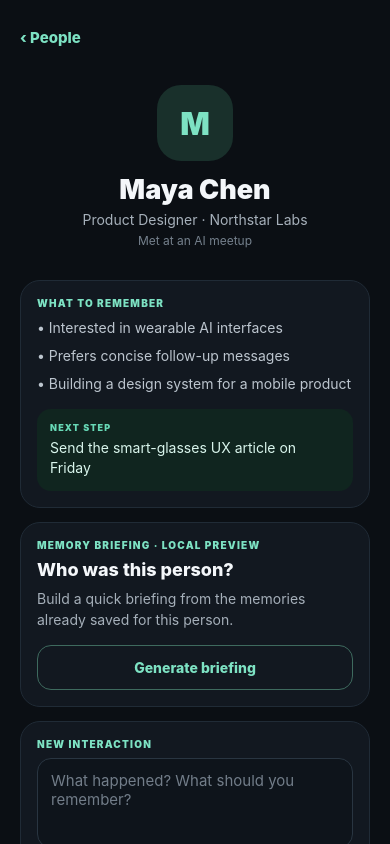
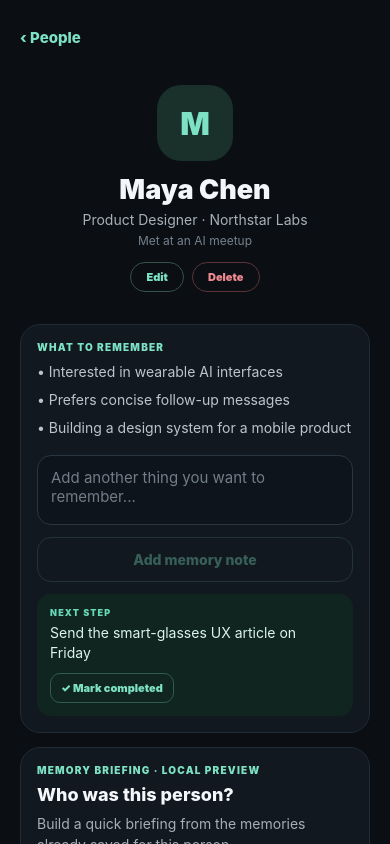
Before and after one commit to Sweedycat/ai-memory-app, a React Native app: screen / in a window 390 px wide. Both pictures are taken after a click on the element 195 px from the left and 522 px from the top of the page. Built offline with nearby package versions, Linux system fonts and the light colour scheme.

Commit message:
feat: add person management and follow-up actions

```diff
--- a/App.tsx
+++ b/App.tsx
@@ -1,5 +1,6 @@
 import React, { useMemo, useState } from 'react';
 import {
+  Alert,
   Pressable,
   SafeAreaView,
   ScrollView,
@@ -15,7 +16,24 @@ import { usePersistentPeople } from './src/hooks/usePersistentPeople';
 import { MemoryPerson } from './src/types';
 import { buildMemoryBriefing } from './src/utils/buildMemoryBriefing';
 
-type Screen = 'home' | 'detail' | 'add';
+type Screen = 'home' | 'detail' | 'add' | 'edit';
+type PersonForm = {
+  name: string;
+  role: string;
+  company: string;
+  relationship: string;
+  note: string;
+  followUp: string;
+};
+
+const emptyForm: PersonForm = {
+  name: '',
+  role: '',
+  company: '',
+  relationship: '',
+  note: '',
+  followUp: '',
+};
 
 export default function App() {
   const [people, setPeople, storageReady] = usePersistentPeople(mockPeople);
@@ -24,14 +42,8 @@ export default function App() {
   const [selectedId, setSelectedId] = useState<string | null>(mockPeople[0]?.id ?? null);
   const [briefing, setBriefing] = useState('');
   const [interactionText, setInteractionText] = useState('');
-  const [form, setForm] = useState({
-    name: '',
-    role: '',
-    company: '',
-    relationship: '',
-    note: '',
-    followUp: '',
-  });
+  const [memoryText, setMemoryText] = useState('');
+  const [form, setForm] = useState<PersonForm>(emptyForm);
 
   const selected = useMemo(
     () => people.find((person) => person.id === selectedId) ?? null,
@@ -63,7 +75,27 @@ export default function App() {
     setSelectedId(id);
     setBriefing('');
     setInteractionText('');
+    setMemoryText('');
     setScreen('detail');
+  }
+
+  function openAddPerson() {
+    setForm(emptyForm);
+    setScreen('add');
+  }
+
+  function openEditPerson() {
+    if (!selected) return;
+
+    setForm({
+      name: selected.name,
+      role: selected.role ?? '',
+      company: selected.company ?? '',
+      relationship: selected.relationship,
+      note: selected.notes[0] ?? '',
+      followUp: selected.followUp ?? '',
+    });
+    setScreen('edit');
   }
 
   function addPerson() {
@@ -83,8 +115,33 @@ export default function App() {
     };
 
     setPeople((current) => [person, ...current]);
-    setForm({ name: '', role: '', company: '', relationship: '', note: '', followUp: '' });
+    setForm(emptyForm);
     setSelectedId(id);
+    setBriefing('');
+    setScreen('detail');
+  }
+
+  function saveEditedPerson() {
+    if (!selected || !form.name.trim()) return;
+
+    setPeople((current) =>
+      current.map((person) => {
+        if (person.id !== selected.id) return person;
+
+        const firstNote = form.note.trim();
+        const restOfNotes = person.notes.slice(1);
+
+        return {
+          ...person,
+          name: form.name.trim(),
+          role: form.role.trim() || undefined,
+          company: form.company.trim() || undefined,
+          relationship: form.relationship.trim() || 'Contact',
+          notes: firstNote ? [firstNote, ...restOfNotes] : restOfNotes,
+          followUp: form.followUp.trim() || undefined,
+        };
+      }),
+    );
     setBriefing('');
     setScreen('detail');
   }
@@ -116,12 +173,66 @@ export default function App() {
     setBriefing('');
   }
 
-  if (screen === 'add') {
+  function addMemoryNote() {
+    const text = memoryText.trim();
+    if (!selected || !text) return;
+
+    setPeople((current) =>
+      current.map((person) =>
+        person.id === selected.id
+          ? { ...person, notes: [text, ...person.notes] }
+          : person,
+      ),
+    );
+    setMemoryText('');
+    setBriefing('');
+  }
+
+  function completeFollowUp() {
+    if (!selected) return;
+
+    setPeople((current) =>
+      current.map((person) =>
+        person.id === selected.id ? { ...person, followUp: undefined } : person,
+      ),
+    );
+    setBriefing('');
+  }
+
+  function deleteSelectedPerson() {
+    if (!selected) return;
+
+    Alert.alert(
+      'Delete person?',
+      `${selected.name} and all saved interactions on this device will be removed.`,
+      [
+        { text: 'Cancel', style: 'cancel' },
+        {
+          text: 'Delete',
+          style: 'destructive',
+          onPress: () => {
+            setPeople((current) => current.filter((person) => person.id !== selected.id));
+            setSelectedId(null);
+            setBriefing('');
+            setScreen('home');
+          },
+        },
+      ],
+    );
+  }
+
+  if (screen === 'add' || screen === 'edit') {
+    const isEdit = screen === 'edit';
+
     return (
       <Page>
-        <Back onPress={() => setScreen('home')} />
-        <Text style={styles.titleSmall}>Add a person</Text>
-        <Text style={styles.sub}>Save the context now so you do not have to rely on memory later.</Text>
+        <Back onPress={() => setScreen(isEdit ? 'detail' : 'home')} />
+        <Text style={styles.titleSmall}>{isEdit ? 'Edit person' : 'Add a person'}</Text>
+        <Text style={styles.sub}>
+          {isEdit
+            ? 'Keep the profile accurate as your relationship and context change.'
+            : 'Save the context now so you do not have to rely on memory later.'}
+        </Text>
 
         <Card>
           <Field label="NAME *" value={form.name} onChange={(name) => setForm({ ...form, name })} />
@@ -133,7 +244,7 @@ export default function App() {
             onChange={(relationship) => setForm({ ...form, relationship })}
           />
           <Field
-            label="FIRST MEMORY"
+            label={isEdit ? 'PRIMARY MEMORY' : 'FIRST MEMORY'}
             value={form.note}
             onChange={(note) => setForm({ ...form, note })}
             multiline
@@ -144,7 +255,11 @@ export default function App() {
             onChange={(followUp) => setForm({ ...form, followUp })}
             multiline
           />
-          <Action label="Save person" onPress={addPerson} disabled={!form.name.trim()} />
+          <Action
+            label={isEdit ? 'Save changes' : 'Save person'}
+            onPress={isEdit ? saveEditedPerson : addPerson}
+            disabled={!form.name.trim()}
+          />
         </Card>
       </Page>
     );
@@ -164,23 +279,43 @@ export default function App() {
             {[selected.role, selected.company].filter(Boolean).join(' · ') || 'Contact'}
           </Text>
           <Text style={styles.mutedCenter}>{selected.relationship}</Text>
+          <View style={styles.profileActions}>
+            <MiniAction label="Edit" onPress={openEditPerson} />
+            <MiniAction label="Delete" onPress={deleteSelectedPerson} danger />
+          </View>
         </View>
 
         <Card>
           <Label text="WHAT TO REMEMBER" />
           {selected.notes.length ? (
-            selected.notes.map((note) => (
-              <Text key={note} style={styles.note}>• {note}</Text>
+            selected.notes.map((note, index) => (
+              <Text key={`${note}-${index}`} style={styles.note}>• {note}</Text>
             ))
           ) : (
             <Text style={styles.muted}>No memory notes yet.</Text>
           )}
+
+          <TextInput
+            value={memoryText}
+            onChangeText={setMemoryText}
+            multiline
+            placeholder="Add another thing you want to remember..."
+            placeholderTextColor="#727D89"
+            style={[styles.input, styles.multilineSmall]}
+          />
+          <OutlineAction label="Add memory note" onPress={addMemoryNote} disabled={!memoryText.trim()} />
+
           {selected.followUp ? (
             <View style={styles.followUp}>
               <Text style={styles.followUpLabel}>NEXT STEP</Text>
               <Text style={styles.followUpText}>{selected.followUp}</Text>
+              <Pressable onPress={completeFollowUp} style={styles.followUpDone}>
+                <Text style={styles.followUpDoneText}>✓ Mark completed</Text>
+              </Pressable>
             </View>
-          ) : null}
+          ) : (
+            <Text style={styles.followUpComplete}>No open follow-up.</Text>
+          )}
         </Card>
 
         <Card>
@@ -255,7 +390,7 @@ export default function App() {
           <Text style={styles.sectionTitle}>People</Text>
           <Text style={styles.muted}>{filtered.length} matching memories</Text>
         </View>
-        <Pressable style={styles.addButton} onPress={() => setScreen('add')}>
+        <Pressable style={styles.addButton} onPress={openAddPerson}>
           <Text style={styles.addButtonText}>+ Add person</Text>
         </Pressable>
       </View>
@@ -281,7 +416,7 @@ export default function App() {
         <Text style={styles.cardTitle}>Phone first. Glasses later.</Text>
         <Text style={styles.body}>
           {storageReady
-            ? 'Your people and interactions are now saved on this device. Cloud sync, real AI and smart-glasses input are the next layers.'
+            ? 'Your people and interactions are saved on this device. Cloud sync, real AI and smart-glasses input are the next layers.'
             : 'Loading your saved memories on this device...'}
         </Text>
         <View style={styles.pills}>
@@ -347,8 +482,28 @@ function Action({ label, onPress, disabled = false }: { label: string; onPress:
   );
 }
 
-function OutlineAction({ label, onPress }: { label: string; onPress: () => void }) {
-  return <Pressable onPress={onPress} style={styles.outline}><Text style={styles.outlineText}>{label}</Text></Pressable>;
+function OutlineAction({
+  label,
+  onPress,
+  disabled = false,
+}: {
+  label: string;
+  onPress: () => void;
+  disabled?: boolean;
+}) {
+  return (
+    <Pressable onPress={onPress} disabled={disabled} style={[styles.outline, disabled && styles.disabled]}>
+      <Text style={styles.outlineText}>{label}</Text>
+    </Pressable>
+  );
+}
+
+function MiniAction({ label, onPress, danger = false }: { label: string; onPress: () => void; danger?: boolean }) {
+  return (
+    <Pressable onPress={onPress} style={[styles.miniAction, danger && styles.miniActionDanger]}>
+      <Text style={[styles.miniActionText, danger && styles.miniActionTextDanger]}>{label}</Text>
+    </Pressable>
+  );
 }
 
 function Stat({ value, label }: { value: number; label: string }) {
@@ -377,11 +532,12 @@ const styles = StyleSheet.create({
   body: { color: '#A5AFB9', fontSize: 14, lineHeight: 21, marginTop: 8 },
   input: { backgroundColor: '#0E141B', borderRadius: 14, borderWidth: 1, borderColor: '#293541', color: '#F4F7FA', fontSize: 15, paddingHorizontal: 13, paddingVertical: 12 },
   multiline: { minHeight: 90, textAlignVertical: 'top' },
+  multilineSmall: { minHeight: 70, textAlignVertical: 'top', marginTop: 10 },
   field: { marginBottom: 14 },
   action: { backgroundColor: '#7DE2C3', borderRadius: 14, alignItems: 'center', paddingVertical: 14, marginTop: 10 },
   disabled: { opacity: 0.35 },
   actionText: { color: '#07100D', fontWeight: '900', fontSize: 14 },
-  outline: { borderRadius: 14, borderWidth: 1, borderColor: '#3E6A5E', alignItems: 'center', paddingVertical: 13, marginTop: 15 },
+  outline: { borderRadius: 14, borderWidth: 1, borderColor: '#3E6A5E', alignItems: 'center', paddingVertical: 13, marginTop: 12 },
   outlineText: { color: '#7DE2C3', fontWeight: '800' },
   back: { color: '#7DE2C3', fontSize: 15, fontWeight: '800', paddingVertical: 8 },
   stats: { flexDirection: 'row', gap: 9 },
@@ -401,10 +557,18 @@ const styles = StyleSheet.create({
   avatarLarge: { width: 76, height: 76, borderRadius: 24, backgroundColor: '#19302B', alignItems: 'center', justifyContent: 'center', marginBottom: 12 },
   avatarTextLarge: { color: '#7DE2C3', fontSize: 31, fontWeight: '900' },
   profileName: { color: '#F4F7FA', fontSize: 27, fontWeight: '900', textAlign: 'center' },
+  profileActions: { flexDirection: 'row', gap: 8, marginTop: 14 },
+  miniAction: { borderRadius: 999, borderWidth: 1, borderColor: '#355348', paddingHorizontal: 15, paddingVertical: 7 },
+  miniActionDanger: { borderColor: '#5B3437' },
+  miniActionText: { color: '#7DE2C3', fontSize: 11, fontWeight: '900' },
+  miniActionTextDanger: { color: '#F18B91' },
   note: { color: '#BCC5CE', fontSize: 14, lineHeight: 21, marginBottom: 7 },
-  followUp: { backgroundColor: '#10251F', borderRadius: 14, padding: 13, marginTop: 8 },
+  followUp: { backgroundColor: '#10251F', borderRadius: 14, padding: 13, marginTop: 12 },
   followUpLabel: { color: '#67D9B6', fontSize: 9, fontWeight: '900', letterSpacing: 1.2, marginBottom: 5 },
   followUpText: { color: '#D9F5EC', lineHeight: 20 },
+  followUpDone: { alignSelf: 'flex-start', marginTop: 10, borderRadius: 10, borderWidth: 1, borderColor: '#315B4F', paddingHorizontal: 10, paddingVertical: 7 },
+  followUpDoneText: { color: '#7DE2C3', fontSize: 11, fontWeight: '900' },
+  followUpComplete: { color: '#75818D', fontSize: 12, marginTop: 12 },
   historyCard: { backgroundColor: '#10171E', borderRadius: 17, borderWidth: 1, borderColor: '#1D2832', padding: 15 },
   historyDate: { color: '#7DE2C3', fontSize: 11, fontWeight: '900', marginBottom: 6 },
   historyText: { color: '#C0C9D2', lineHeight: 20 },
```
